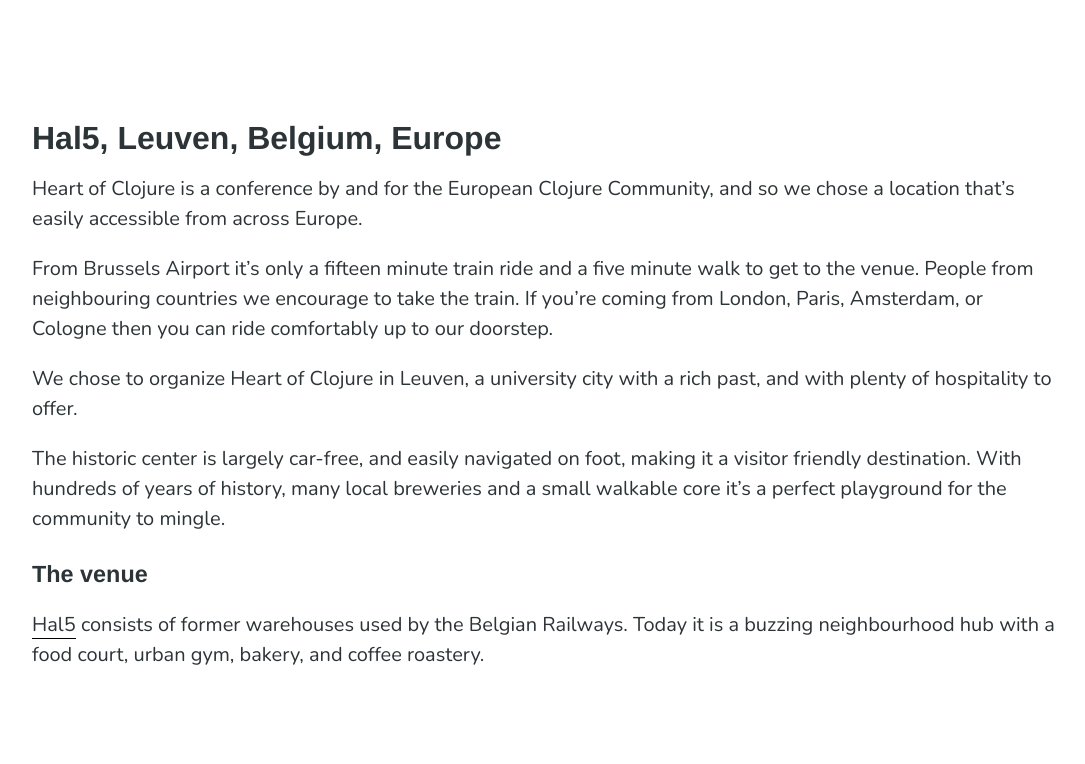
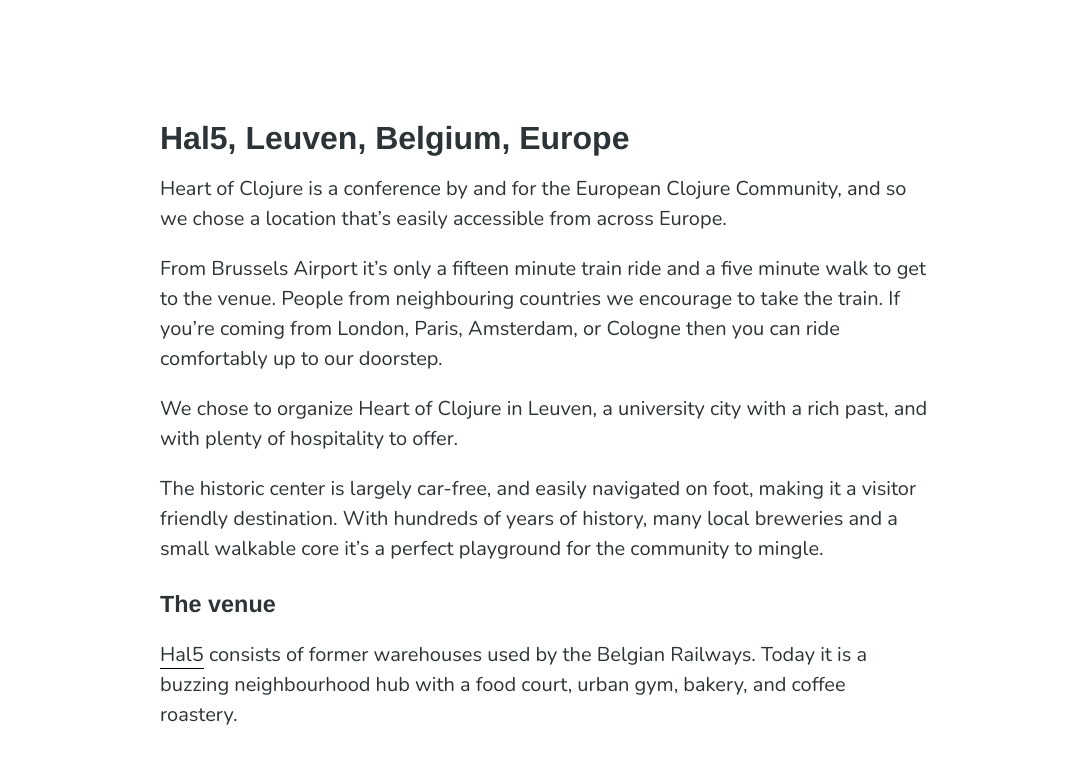
Before and after one commit to heartofclojure/heartofclojure-site-2019, a Jekyll site: the page built from location.md, in a window 1280 px wide and 1317 px high. Shown: the part 475-1239 px from the top of the window, without its empty margins (96-1181 px from the left). Built offline with Jekyll 4.4.1, drawn with Linux system fonts in a browser that asks for light colours; nearby versions of some CDN libraries; some web fonts are replaced; comment, search, counter and statistics services are not loaded.

Commit message:
streamline mainpage and location page layout

```diff
--- a/location.md
+++ b/location.md
@@ -3,6 +3,8 @@
 title: Location
 permalink: /location
 ---
+
+<div class="mw7 center">
 
 ## Hal5, Leuven, Belgium, Europe
 
@@ -17,3 +19,5 @@
 ### The venue
 
 [Hal5](http://hal5.be) consists of former warehouses used by the Belgian Railways. Today it is a buzzing neighbourhood hub with a food court, urban gym, bakery, and coffee roastery.
+
+</div>
```
